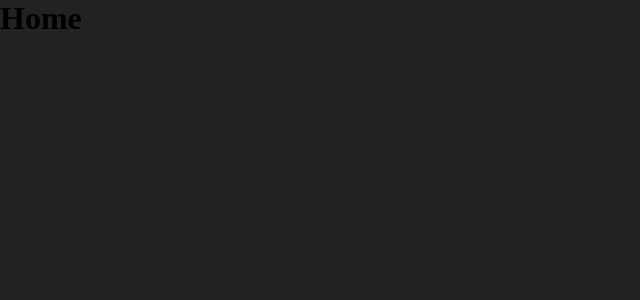
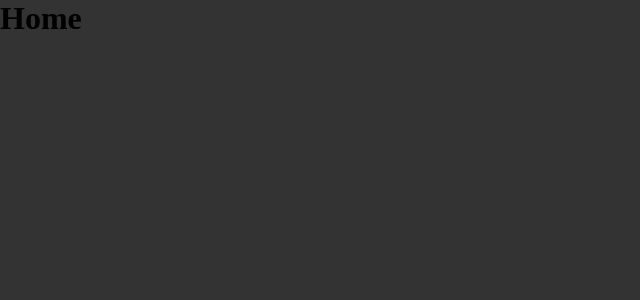
Before and after one commit to dorotech/react-test, a React (Create React App) app: page / in a window 1280 px wide. Shown: the top 300 px of the page, without its empty margins (0-640 px from the left). Built offline with nearby package versions, Linux system fonts and the light colour scheme.

Commit message:
feat: adicionado arquivo de themas

```diff
--- a/src/Themes/Dark/index.ts
+++ b/src/Themes/Dark/index.ts
@@ -13,6 +13,6 @@ export const ThemeDark = {
     shape: '#ffffff',
     title: '#363f5f',
     text: '#969cb2',
-    background: '#222222'
+    background: '#333333'
   }
 };
--- a/src/Themes/globals.ts
+++ b/src/Themes/globals.ts
@@ -9,10 +9,24 @@ export const GlobalStyles = createGlobalStyle<ITHEME_MODE>`
     outline:0;
     padding:0;
     margin:0;
-    box-sizing:border-box
+    box-sizing:border-box;
+
+
   }
 
   body{
+    overflow-x: hidden;
+    &::-webkit-scrollbar-track {
+      background-color: #111;
+    }
+    &::-webkit-scrollbar {
+      width: 1px;
+      background: #111;
+    }
+    &::-webkit-scrollbar-thumb {
+      background: #dad7d7;
+    }
+
     background-color: ${({ themeMode, theme }) =>
       themeMode === 'DARK' ? theme.colors.background : 'white'};
   }
```
